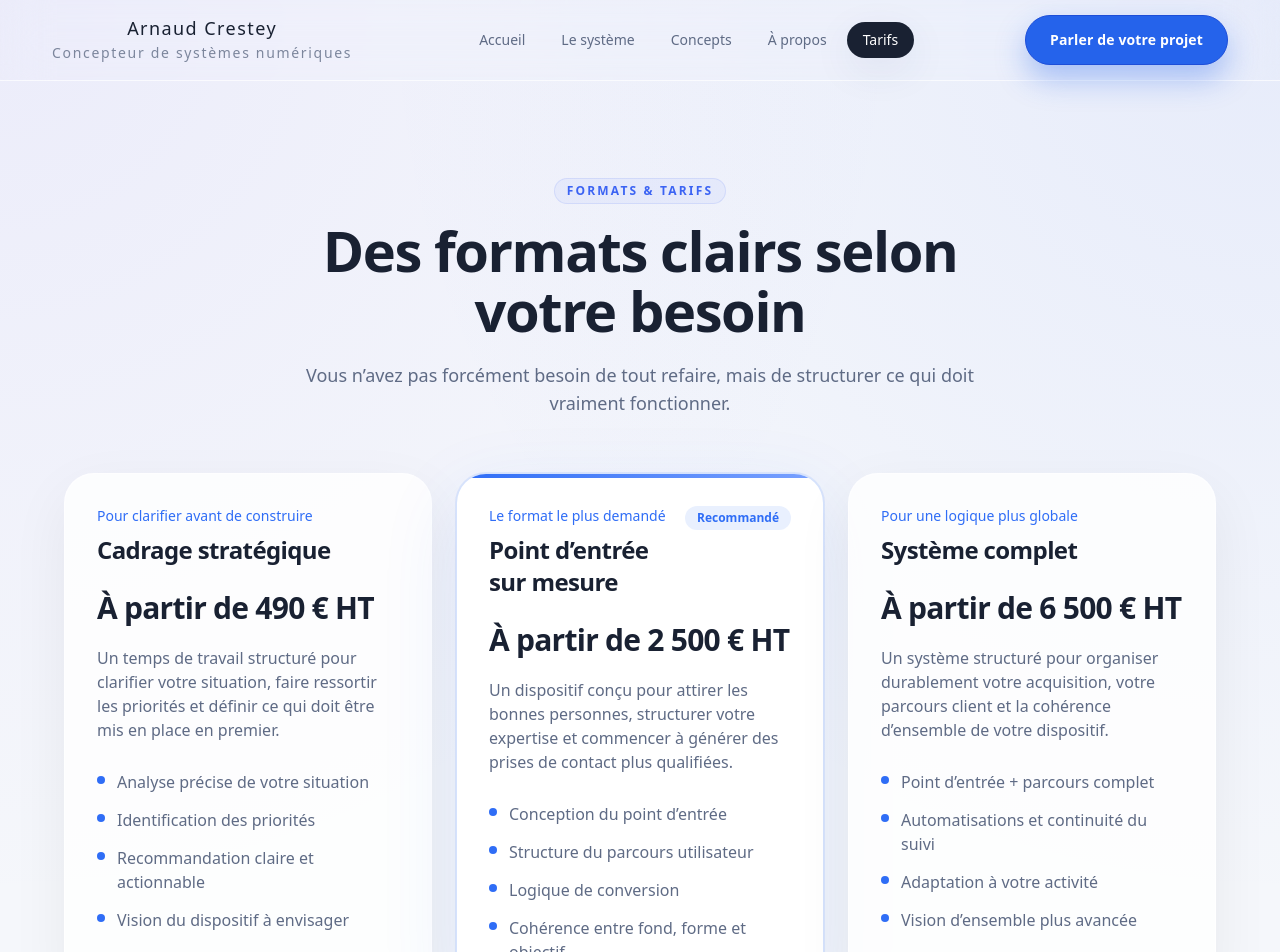
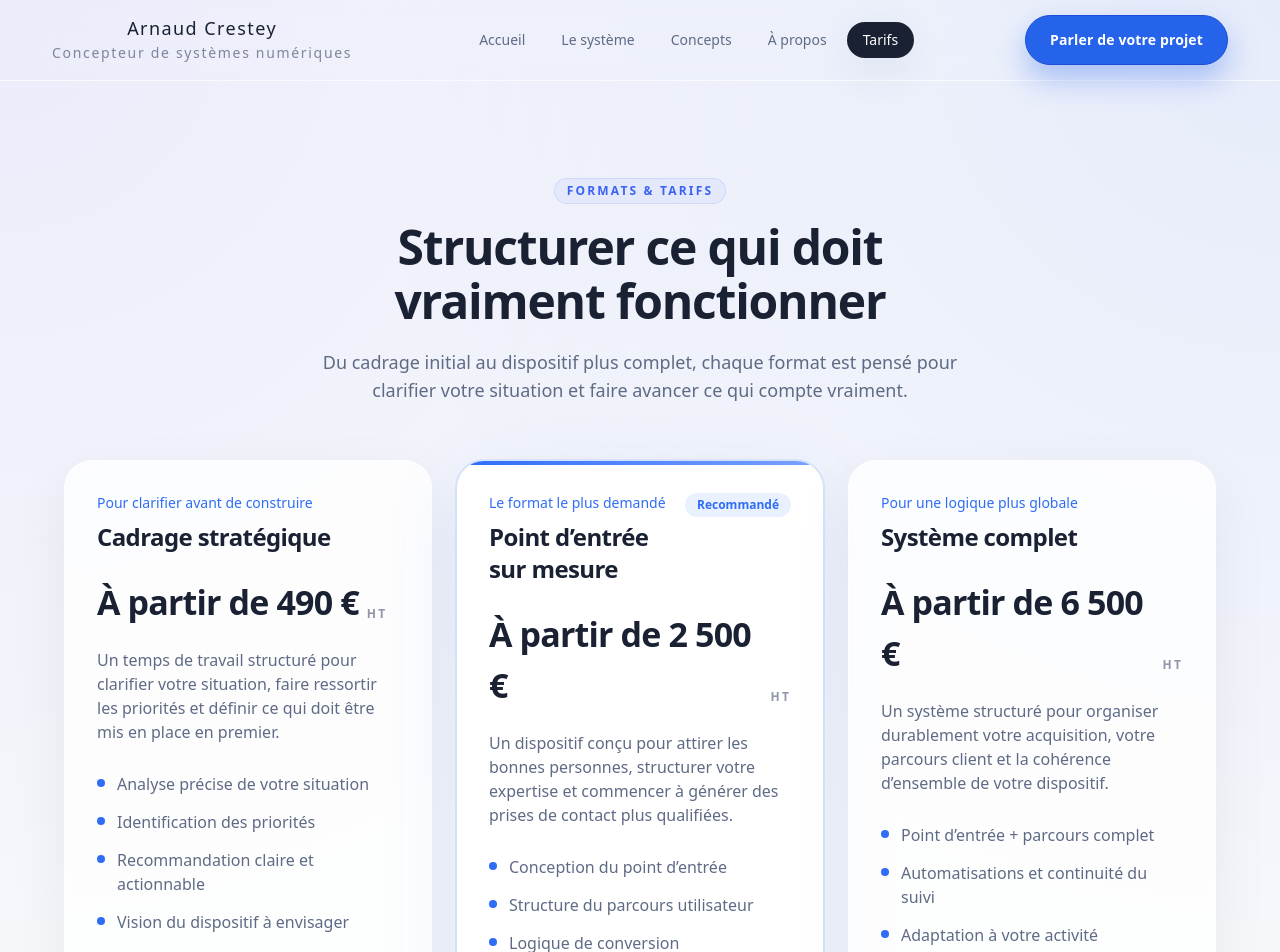
Before and after one commit to arnaudcrestey/portail-site-vitrine, a Next.js app: page /tarifs in a window 1280 px wide. Shown: the top 952 px of the page. Built offline with nearby package versions, Linux system fonts and the light colour scheme.

Commit message:
Update page.tsx

```diff
--- a/app/tarifs/page.tsx
+++ b/app/tarifs/page.tsx
@@ -1,10 +1,19 @@
 import Link from 'next/link';
 
-const pricingItems = [
+type PricingItem = {
+  title: string;
+  subtitle: string;
+  amount: string;
+  description: string;
+  details: string[];
+  featured?: boolean;
+};
+
+const pricingItems: PricingItem[] = [
   {
     title: 'Cadrage stratégique',
     subtitle: 'Pour clarifier avant de construire',
-    price: 'À partir de 490 € HT',
+    amount: '490',
     description:
       'Un temps de travail structuré pour clarifier votre situation, faire ressortir les priorités et définir ce qui doit être mis en place en premier.',
     details: [
@@ -17,7 +26,7 @@ const pricingItems = [
   {
     title: 'Point d’entrée sur mesure',
     subtitle: 'Le format le plus demandé',
-    price: 'À partir de 2 500 € HT',
+    amount: '2 500',
     description:
       'Un dispositif conçu pour attirer les bonnes personnes, structurer votre expertise et commencer à générer des prises de contact plus qualifiées.',
     details: [
@@ -31,7 +40,7 @@ const pricingItems = [
   {
     title: 'Système complet',
     subtitle: 'Pour une logique plus globale',
-    price: 'À partir de 6 500 € HT',
+    amount: '6 500',
     description:
       'Un système structuré pour organiser durablement votre acquisition, votre parcours client et la cohérence d’ensemble de votre dispositif.',
     details: [
@@ -49,27 +58,43 @@ export const metadata = {
     'Formats, tarifs et accompagnements sur mesure pour la conception de systèmes numériques premium.',
 };
 
+function PriceDisplay({ amount }: { amount: string }) {
+  return (
+    <div className="mt-6 flex items-end gap-2">
+      <span className="text-[30px] font-semibold tracking-tight text-ink sm:text-[34px]">
+        À partir de {amount} €
+      </span>
+      <span className="pb-[6px] text-[11px] font-semibold uppercase tracking-[0.18em] text-slate/70 sm:text-xs">
+        HT
+      </span>
+    </div>
+  );
+}
+
 export default function TarifsPage() {
   return (
     <section className="section-spacing">
       <div className="container-layout">
         <div className="mx-auto max-w-3xl text-center">
-  <span className="section-eyebrow">Formats & tarifs</span>
+          <span className="section-eyebrow">Formats & tarifs</span>
 
-  <h1 className="mt-4 text-4xl font-semibold tracking-tight text-ink sm:text-5xl lg:text-[56px] lg:leading-[1.08]">
-    Des formats clairs selon votre besoin
-  </h1>
+          <h1 className="mt-4 text-4xl font-semibold tracking-tight text-ink sm:text-5xl lg:text-[48px] lg:leading-[1.12]">
+            Structurer ce qui doit
+            <br className="hidden sm:block" />
+            vraiment fonctionner
+          </h1>
 
-  <p className="mx-auto mt-5 max-w-2xl text-base leading-8 text-slate sm:text-lg">
-    Vous n’avez pas forcément besoin de tout refaire, mais de structurer ce qui doit vraiment fonctionner.
-  </p>
-</div>
+          <p className="mx-auto mt-5 max-w-2xl text-base leading-8 text-slate sm:text-lg">
+            Du cadrage initial au dispositif plus complet, chaque format est pensé pour clarifier
+            votre situation et faire avancer ce qui compte vraiment.
+          </p>
+        </div>
 
         <div className="mx-auto mt-14 grid max-w-6xl gap-6 lg:grid-cols-3">
           {pricingItems.map((item) => (
-            <div
+            <article
               key={item.title}
-              className={`relative flex h-full flex-col overflow-hidden rounded-[30px] border px-6 py-7 sm:px-8 sm:py-8 ${
+              className={`relative flex h-full flex-col overflow-hidden rounded-[28px] border px-6 py-7 sm:px-8 sm:py-8 ${
                 item.featured
                   ? 'border-[#2f6df6]/20 bg-white shadow-[0_24px_80px_rgba(47,109,246,0.10)] ring-1 ring-[#2f6df6]/10'
                   : 'border-white/60 bg-white/80 shadow-[0_20px_60px_rgba(15,23,42,0.06)]'
@@ -90,15 +115,13 @@ export default function TarifsPage() {
                     </div>
 
                     {item.featured ? (
-                      <span className="inline-flex shrink-0 rounded-full bg-[#2f6df6]/10 px-3 py-1 text-xs font-semibold text-[#2f6df6]">
+                      <span className="inline-flex shrink-0 rounded-full bg-[#2f6df6]/10 px-3 py-1 text-[11px] font-semibold text-[#2f6df6] sm:text-xs">
                         Recommandé
                       </span>
                     ) : null}
                   </div>
 
-                  <p className="mt-6 text-3xl font-semibold tracking-tight text-ink">
-                    {item.price}
-                  </p>
+                  <PriceDisplay amount={item.amount} />
 
                   <p className="mt-5 text-sm leading-7 text-slate sm:text-base">
                     {item.description}
@@ -108,13 +131,13 @@ export default function TarifsPage() {
                 <ul className="mt-7 space-y-3.5 text-sm text-slate sm:text-base">
                   {item.details.map((detail) => (
                     <li key={detail} className="flex items-start gap-3">
-                      <span className="mt-[6px] h-2 w-2 shrink-0 rounded-full bg-[#2f6df6]" />
+                      <span className="mt-[7px] h-2 w-2 shrink-0 rounded-full bg-[#2f6df6]" />
                       <span>{detail}</span>
                     </li>
                   ))}
                 </ul>
               </div>
-            </div>
+            </article>
           ))}
         </div>
 
@@ -132,12 +155,17 @@ export default function TarifsPage() {
               <p className="mt-3 max-w-[620px] text-sm leading-7 text-slate sm:mt-4 sm:text-base sm:leading-8">
                 Un échange permet de clarifier votre besoin et de définir la bonne direction.
               </p>
+
+              <p className="mt-4 text-xs leading-6 text-slate/70 sm:text-sm">
+                Les montants indiqués constituent des repères de départ, selon la nature du besoin
+                et le niveau de structuration attendu.
+              </p>
             </div>
 
             <div className="flex justify-center lg:block lg:shrink-0">
               <Link
                 href="/contact"
-                className="inline-flex min-h-[48px] items-center justify-center rounded-full bg-[#2f6df6] px-6 py-3 text-sm font-semibold text-white shadow-[0_16px_40px_rgba(59,99,243,0.28)] transition hover:translate-y-[-1px] hover:shadow-[0_20px_44px_rgba(59,99,243,0.34)] sm:px-7"
+                className="inline-flex min-h-[52px] items-center justify-center rounded-full bg-[#2f6df6] px-6 py-3 text-sm font-semibold text-white shadow-[0_16px_40px_rgba(59,99,243,0.28)] transition hover:translate-y-[-1px] hover:shadow-[0_20px_44px_rgba(59,99,243,0.34)] sm:px-7"
               >
                 Faire un point sur votre situation
               </Link>
```
